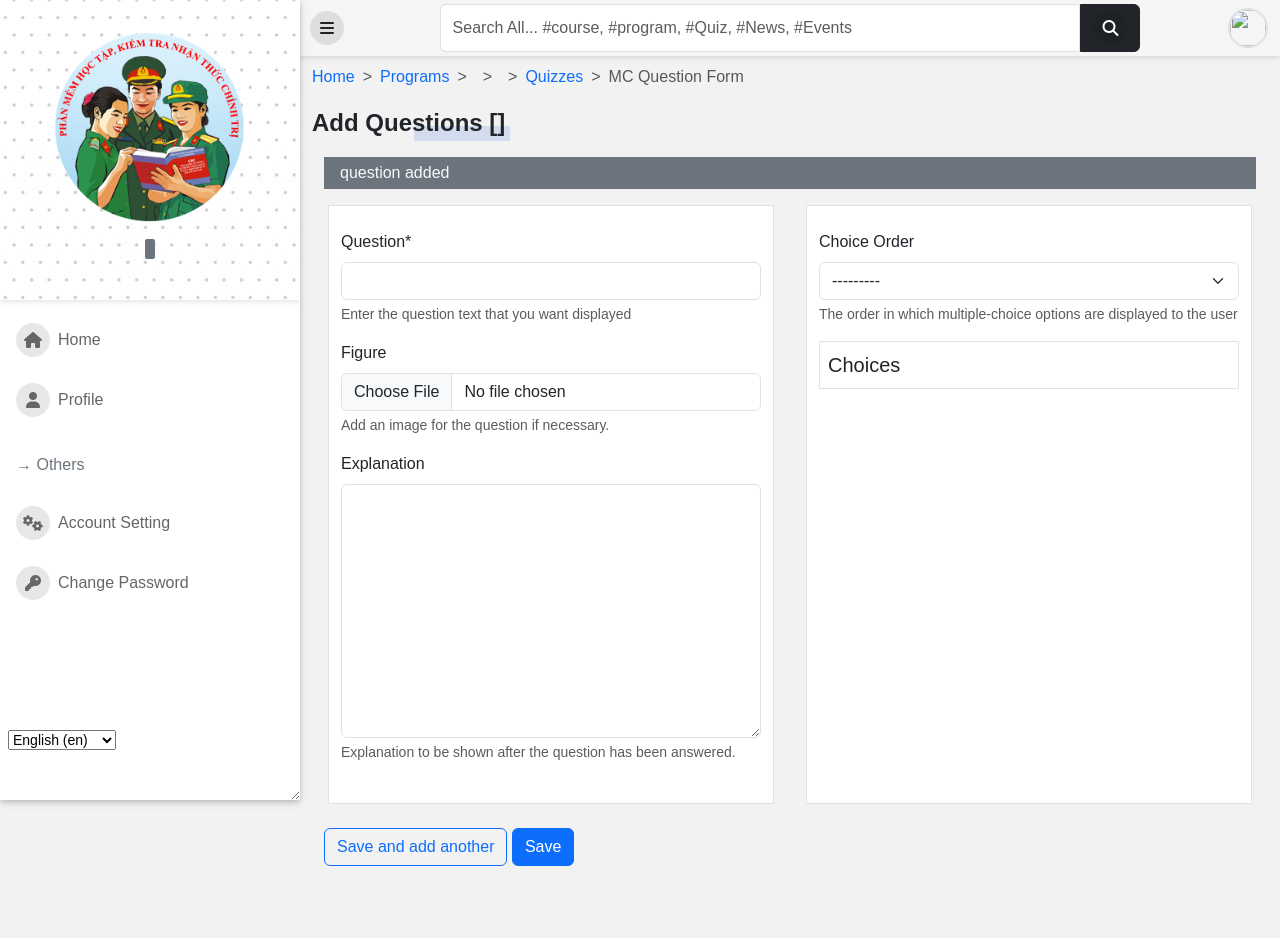
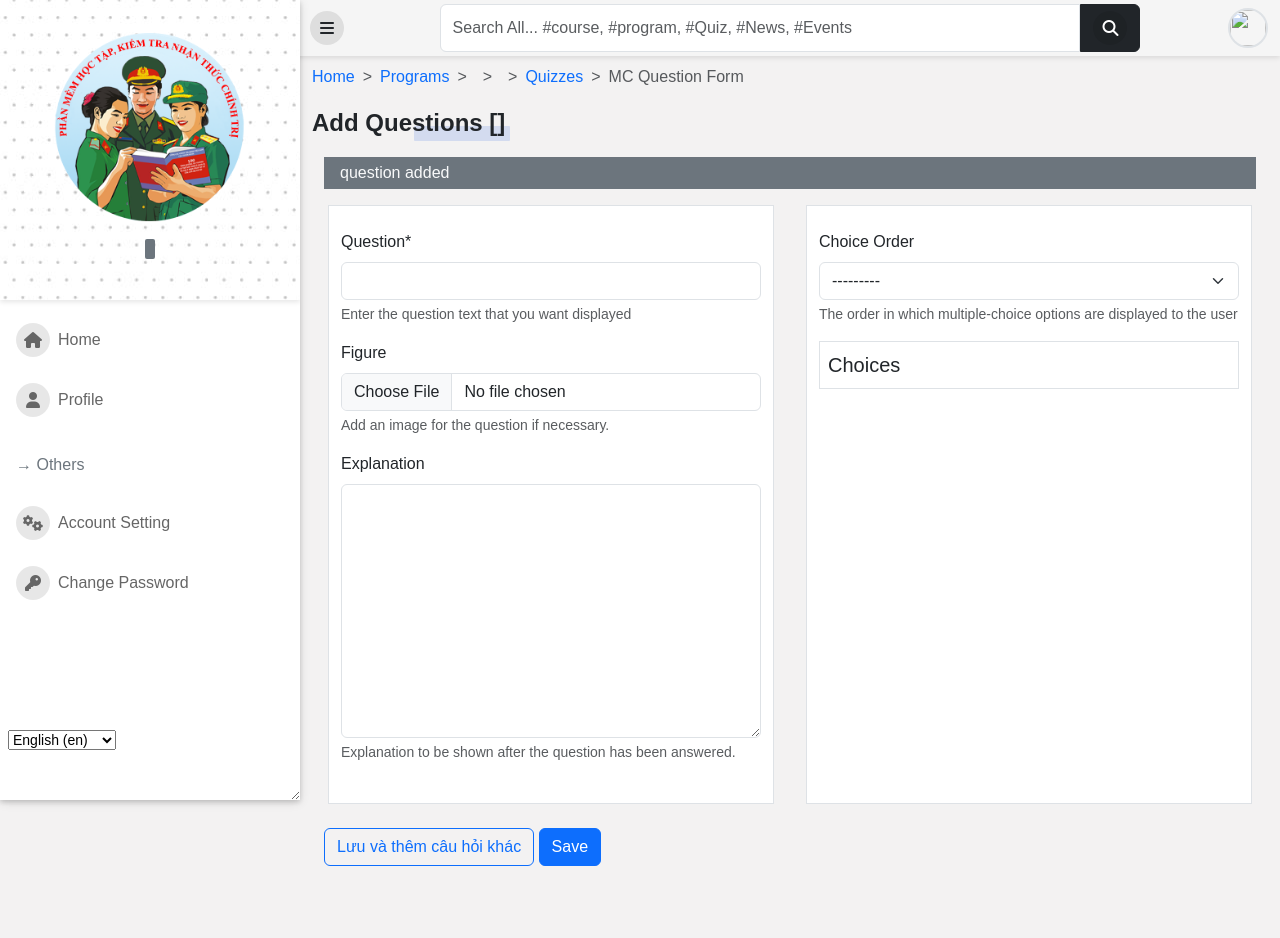
Before and after one commit to mdnanh/d97Learn, a Django app: template templates/quiz/mcquestion_form.html in a window 1280 px wide. Run offline with Django 3.2, Linux system fonts and the light colour scheme; the template is opened without the code that fills it: values that come from a table or form of the project are taken from there, others are empty; parts of the project's set-up code (start-up, migrations or seed data) failed here and were passed over; some libraries are stand-ins or nearby versions.

Commit message:
translation add

```diff
--- a/templates/quiz/mcquestion_form.html
+++ b/templates/quiz/mcquestion_form.html
@@ -62,7 +62,7 @@
             </div>
         </div>
         <button type="submit" formnovalidate name="another" class="btn btn-outline-primary">
-            Save and add another
+            Lưu và thêm câu hỏi khác
         </button>
         <button class="btn btn-primary my-4" type="submit">{% trans 'Save' %}</button>
     </form>
--- a/templates/quiz/question.html
+++ b/templates/quiz/question.html
@@ -155,7 +155,7 @@
 
 				</ul>
 				<br>
-				<input type="submit" value="Check" class="btn btn-large btn-block btn-primary" />
+				<input type="submit" value="Kiểm tra" class="btn btn-large btn-block btn-primary" />
 				<!-- <input type="submit" value={% trans "Previous" %} class="btn btn-large btn-block btn-outline-primary" > -->
 			</form>
 		</div>
```
Also changed, not shown: 3 other files.
